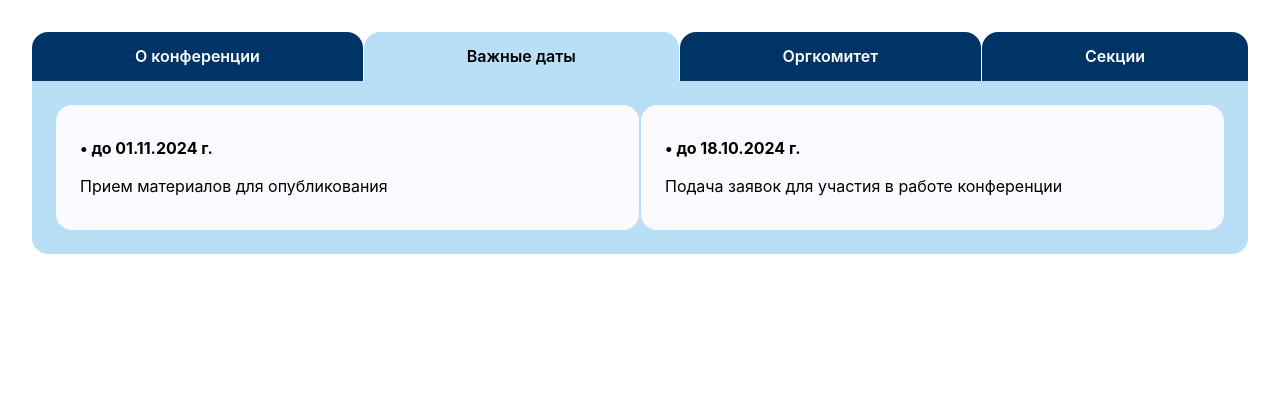
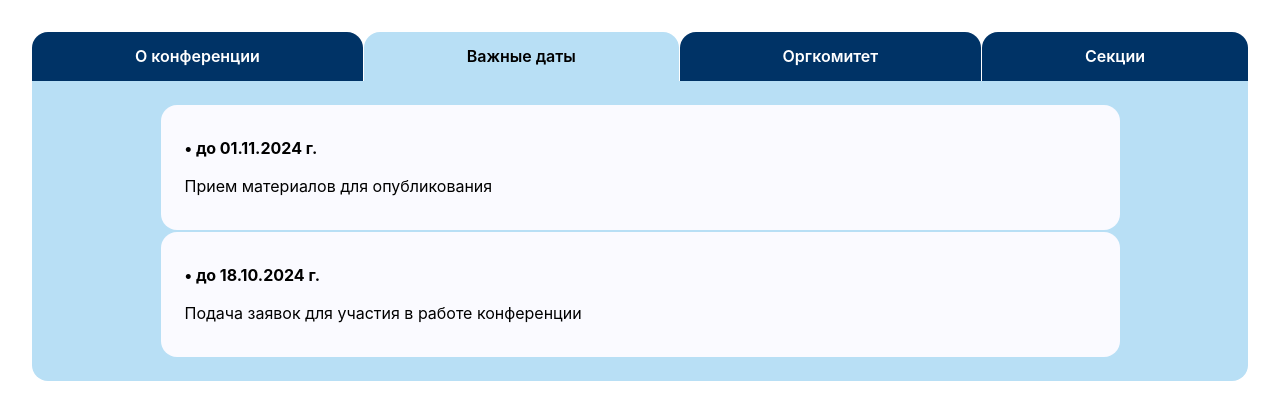
Before and after one commit to AAAlex2001/test, a plain HTML site: page docs/tabs.html in a window 1280 px wide. Both pictures are taken after a click on the button "Важные даты". Drawn offline with Linux system fonts and the light colour scheme.

Commit message:
правки

```diff
--- a/css/tabs-style.css
+++ b/css/tabs-style.css
@@ -71,6 +71,14 @@
     display: none;
     flex-direction: column;
     gap: 2px;
+    width: 100%;
+}
+
+.tab-content#dates {
+    flex-direction: column;
+}
+
+.tab-content#dates .date-card {
     width: 100%;
 }
 
--- a/docs/css/tabs-style.css
+++ b/docs/css/tabs-style.css
@@ -77,6 +77,14 @@
     display: none;
     flex-direction: column;
     gap: 2px;
+    width: 100%;
+}
+
+.tab-content#dates {
+    flex-direction: column;
+}
+
+.tab-content#dates .date-card {
     width: 100%;
 }
 
@@ -225,13 +233,13 @@
     .tab-content {
     flex-direction: row;
     }
-    #tab2 {
+    #dates {
         flex-direction: column;
     }
-    #tab3 {
+    #committee {
         flex-direction: column;
     }
-    #tab4 {
+    #sections {
         flex-direction: column;
     }
 }
@@ -301,7 +309,7 @@
 }
 
 @media (min-width: 1400px) {
-    #tab2 {
+    #dates {
         flex-direction: column;
     }
     .content-card {
```
